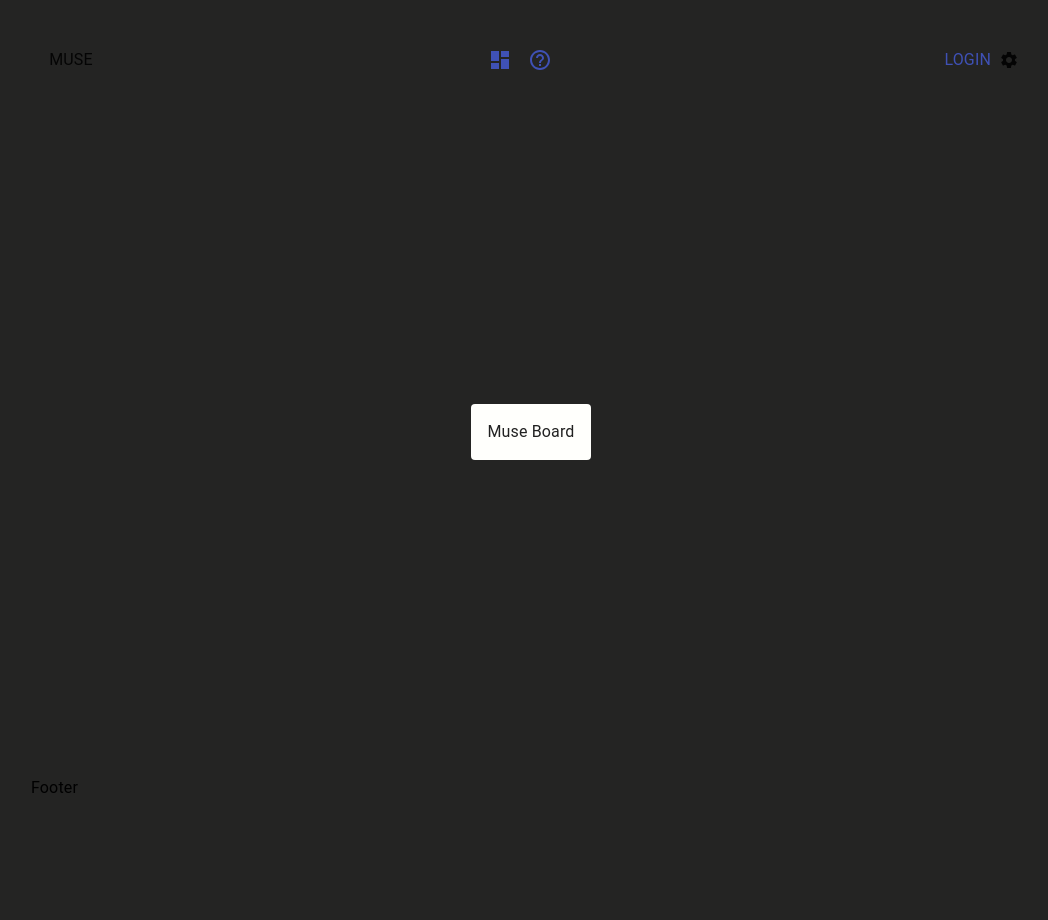
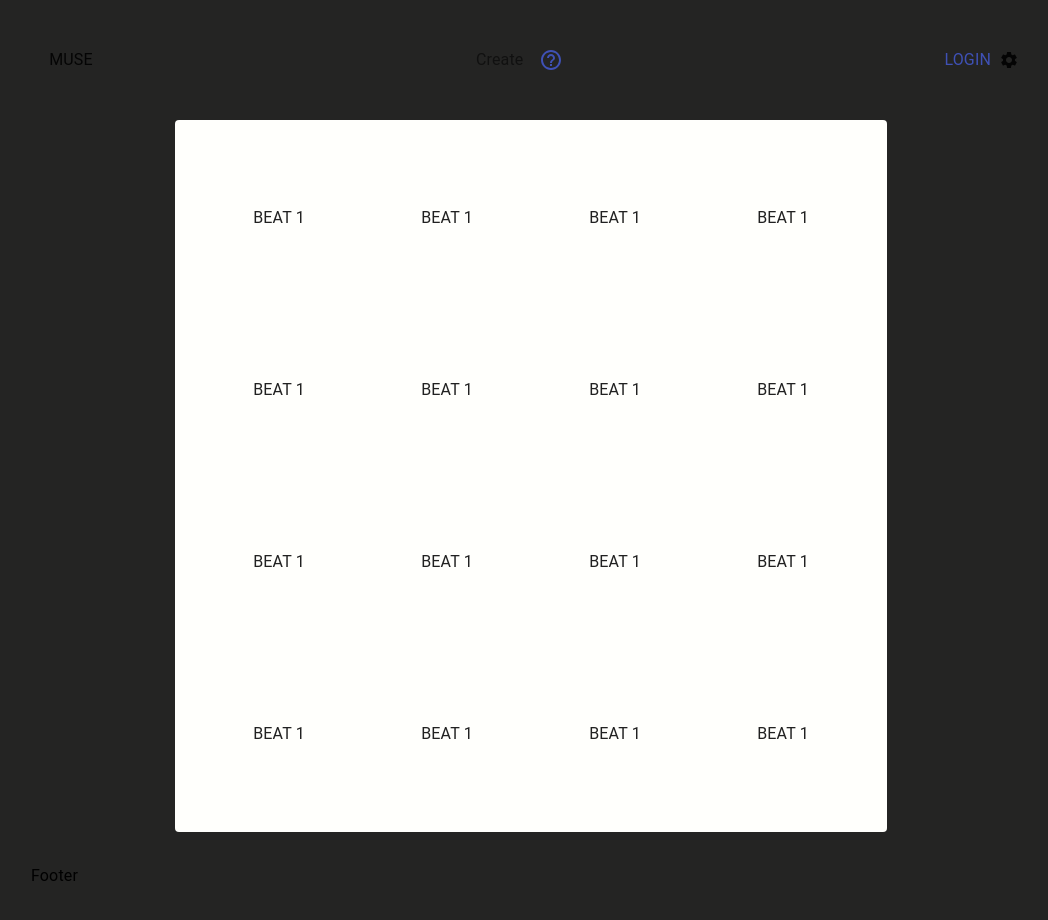
Before and after one commit to ahan8927/Muse, a React (Create React App) app in the folder frontend/: page /muse-board in a window 1280 px wide. Shown: the whole page, without its empty margins (109-1157 px from the left). Before the commit the page ends 832 px from the top, so only its background shows below. Built offline with nearby package versions, Linux system fonts and the light colour scheme; no server answers.

Commit message:
placement of musicboard

```diff
--- a/frontend/src/App.js
+++ b/frontend/src/App.js
@@ -50,19 +50,19 @@ const App = (props) => {
   const classes = useStyles();
   const [isLoaded, setIsLoaded] = useState(false)
 
-  const spotlightSize = 'transparent 1000px, rgba*0, 0, 0, 0.85) 160px)'
-  window.addEventListener('mousemove', e => {
-    isLoaded && requestAnimationFrame(() => updateSpotlight(e))
-  })
+  // const spotlightSize = 'transparent 1000px, rgba*0, 0, 0, 0.85) 160px)'
+  // window.addEventListener('mousemove', e => {
+  //   isLoaded && requestAnimationFrame(() => updateSpotlight(e))
+  // })
 
-  const updateSpotlight = e => {
+  // const updateSpotlight = e => {
 
-    const spotlight = document.getElementById('spotlight')
-    const xPos = e.pageX / window.innerWidth * 100;
-    const yPos = e.pageY / window.innerHeight * 100;
-    console.log(xPos, yPos)
-    spotlight.style.backgroundImage = `radial-gradient(circle at ${xPos}% ${yPos}, ${spotlightSize})`
-  }
+  //   const spotlight = document.getElementById('spotlight')
+  //   const xPos = e.pageX / window.innerWidth * 100;
+  //   const yPos = e.pageY / window.innerHeight * 100;
+  //   console.log(xPos, yPos)
+  //   spotlight.style.backgroundImage = `radial-gradient(circle at ${xPos}% ${yPos}, ${spotlightSize})`
+  // }
 
   // console.log(spotlight)
 
@@ -72,10 +72,6 @@ const App = (props) => {
 
   return isLoaded && (
     <>
-      {/* <CustomCursor /> */}
-      {/* <section>
-        <div class='focus'></div>
-      </section> */}
       <div className={classes.root}>
         <BrowserRouter>
           <Header user={props.user} />
@@ -83,7 +79,6 @@ const App = (props) => {
           <Footer />
         </BrowserRouter>
       </div>
-      {/* </div> */}
     </>
   );
 }
@@ -105,7 +100,7 @@ const AppContainer = (props) => {
   return isLoaded && (
     <div style={{ display: 'flex', justifyContent: 'center' }}>
       <AuthContext.Provider value={{ authDialog, setAuthDialog }}>
-        <div id='spotlight' className={classes.spotlight} />
+        {/* <div id='spotlight' className={classes.spotlight} /> */}
         <App user={user} />
       </AuthContext.Provider>
     </div>
--- a/frontend/src/components/Body.js
+++ b/frontend/src/components/Body.js
@@ -3,7 +3,7 @@ import { Route, Redirect, Switch } from 'react-router-dom';
 
 //Components
 import Splash from './Body/Splash';
-import MusicLab from './Body/MusicLab';
+import MusicLab from './Body/MuseLab/MusicLab';
 
 //MUI
 import Paper from '@material-ui/core/Paper';
--- /dev/null
+++ b/frontend/src/components/Body/MuseLab/BeatButton.js
@@ -0,0 +1,26 @@
+import React from 'react';
+
+//MUI
+import { Button, makeStyles, Typography } from '@material-ui/core';
+
+
+
+const BeatButton = (props) => {
+
+  const useStyles = makeStyles(() => ({
+    button: {
+      width: '10rem',
+      height: '10rem',
+      color: `${props.color}`
+    }
+  }))
+  const classes = useStyles();
+
+  return (
+    <Button className={classes.button}>
+      <Typography>Beat 1</Typography>
+    </Button>
+  );
+}
+
+export default BeatButton;
--- /dev/null
+++ b/frontend/src/components/Body/MuseLab/MusicLab.js
@@ -0,0 +1,61 @@
+import { Typography } from '@material-ui/core';
+import React from 'react';
+
+//Components
+import BeatButton from './BeatButton';
+// import colorPicker from './colors';
+
+//MUI
+import { makeStyles } from '@material-ui/core/styles';
+import Paper from '@material-ui/core/Paper';
+import Grid from '@material-ui/core/Grid';
+
+const useStyles = makeStyles((theme) => ({
+  root: {
+    flexGrow: 1,
+    // display: 'flex',
+    // justifyContent: 'center',
+  },
+  paper: {
+    // padding: theme.spacing(2),
+    display: 'flex',
+    alignItems: 'center',
+    justifyContent: 'center',
+    width: '10rem',
+    height: '10rem',
+    // textAlign: 'center',
+    color: theme.palette.text.secondary,
+  },
+  grid: {
+    width: '43rem',
+    height: '43rem',
+  }
+}));
+
+const MusicLab = () => {
+  const classes = useStyles()
+
+  const loop = []
+  for (let i = 0; i < 16; i++) {
+    loop.push(
+      <Grid item>
+        <BeatButton />
+      </Grid>
+    )
+  }
+
+  return (
+    <Grid
+      container
+      // direction="row"
+      justify="center"
+      alignItems="center"
+      spacing={1}
+      className={classes.grid}
+    >
+      {loop}
+    </Grid>
+  );
+}
+
+export default MusicLab;
--- /dev/null
+++ b/frontend/src/components/Body/MuseLab/colors.js
@@ -0,0 +1,20 @@
+export default colorPicker = (num) => {
+  switch (num) {
+    case 1:
+      return '#ffadad'
+    case 2:
+      return '#ffd6a5'
+    case 3:
+      return '#fdffb6'
+    case 4:
+      return '#caffbf'
+    case 5:
+      return '#9bf6ff'
+    case 6:
+      return '#a0c4ff'
+    case 7:
+      return '#bdb2ff'
+    case 8:
+      return '#ffc6ff'
+  }
+}
--- a/frontend/src/components/Body/MusicLab.js
+++ /dev/null
@@ -1,12 +0,0 @@
-import { Typography } from '@material-ui/core';
-import React from 'react';
-
-const MusicLab = () => {
-  return (
-    <>
-      <Typography>Muse Board</Typography>
-    </>
-  );
-}
-
-export default MusicLab;
--- a/frontend/src/components/Header.js
+++ b/frontend/src/components/Header.js
@@ -103,10 +103,10 @@ const Header = () => {
 
   const navs = [
     {
-      title: 'Dashboard',
-      redirect: false,
-      path: 'dashboard',
-      icon: <DashboardIcon color='primary' />
+      title: 'Create',
+      redirect: true,
+      path: 'muse-lab',
+      icon: <Typography>Create</Typography>
     },
     {
       title: 'Help',
@@ -166,7 +166,7 @@ const Header = () => {
                 className={classes.iconButton}
                 key={navItem.title}
                 title={navItem.title}
-                onClick={() => handleMenuClick(navItem.path)}
+                onClick={() => navItem.redirect ? handleNavClick(navItem.path) : handleMenuClick(navItem.path)}
               >
                 {navItem.icon}
               </IconButton>
```
Also changed, not shown: 1 other file (tests, documents, lock files or other folders).
